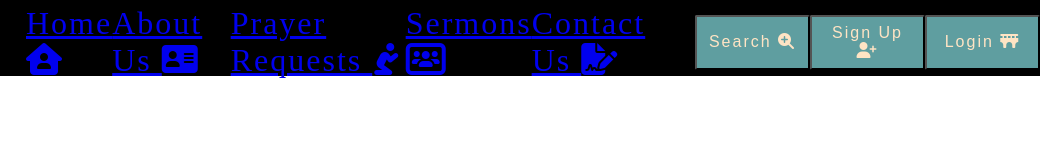
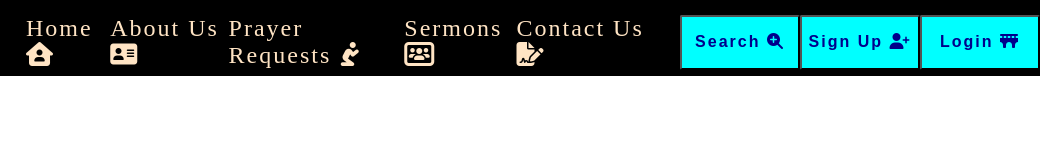
Before and after one commit to DeathMyst/homework1, a plain HTML site: page index.html in a window 1280 px wide. Shown: the full height of the page, 240-1280 px from the left. Drawn offline with Linux system fonts and the light colour scheme.

Commit message:
homework1

```diff
--- a/main.css
+++ b/main.css
@@ -26,7 +26,17 @@ body {
     margin-left: 30px;
     margin-right: 30px;
     align-items: center;
-    color: skyblue;
+}
+
+.container > .center-wrapper > .nav-links a {
+    color: bisque;
+    text-decoration: none;
+    font-size: 1.5rem;
+}
+
+.container > .center-wrapper > .nav-links a:hover {
+    color: aqua;
+    text-decoration: underline;
 }
 
 .container > .right-wrapper > .buttons {
@@ -37,13 +47,28 @@ body {
 
 .container > .right-wrapper > .buttons  button {
     height: 55px;
-	width: 115px;
+	width: 120px;
 	font-size: .5em;
+    font-weight: bold;
 	letter-spacing: 2px;
-	background-color: cadetblue;
-	color: bisque;
+	background-color: aqua;
+	color: darkblue;
 	text-align: center;
 	border-radius: 2px;
     justify-content: space-around;
     align-items: center;
 }
+
+.container > .right-wrapper > .buttons  button:hover {
+    height: 55px;
+	width: 120px;
+	font-size: .5em;
+    font-weight: bold;
+	letter-spacing: 2px;
+	background-color: beige;
+	color: darkblue;
+	text-align: center;
+	border-radius: 2px;
+    justify-content: space-around;
+    align-items: center;
+}
```
